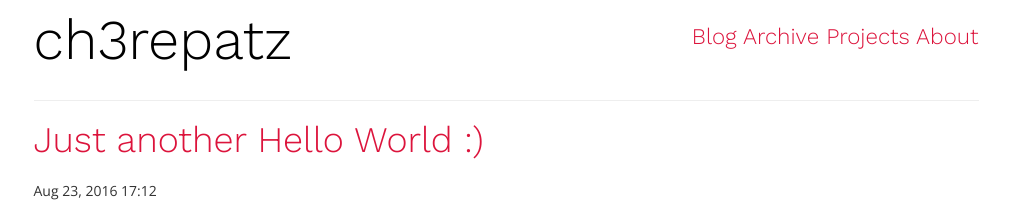
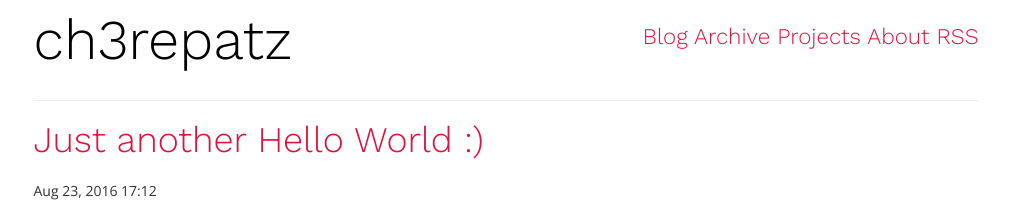
Before and after one commit to ch3repatz/ch3repatz.github.io, a Jekyll site: the page built from index.html, in a window 1280 px wide. Shown: the top 217 px of the page, without its empty margins (134-1144 px from the left). Built offline with Jekyll 4.4.1, drawn with Linux system fonts in a browser that asks for light colours; formulas are drawn with MathJax 3; the list of posts is cut into pages by our own code.

Commit message:
Update default.html

```diff
--- a/_layouts/default.html
+++ b/_layouts/default.html
@@ -123,6 +123,7 @@
 			<a href="{{ site.url }}/archive/">Archive</a>
 			<a href="{{ site.url }}/projects/">Projects</a>
 			<a href="{{ site.url }}/about/">About</a>
+			<a href="{{ site.url }}/atom.xml">RSS</a>
 		</div>
     	</div>
     	<!-- Content -->
```
